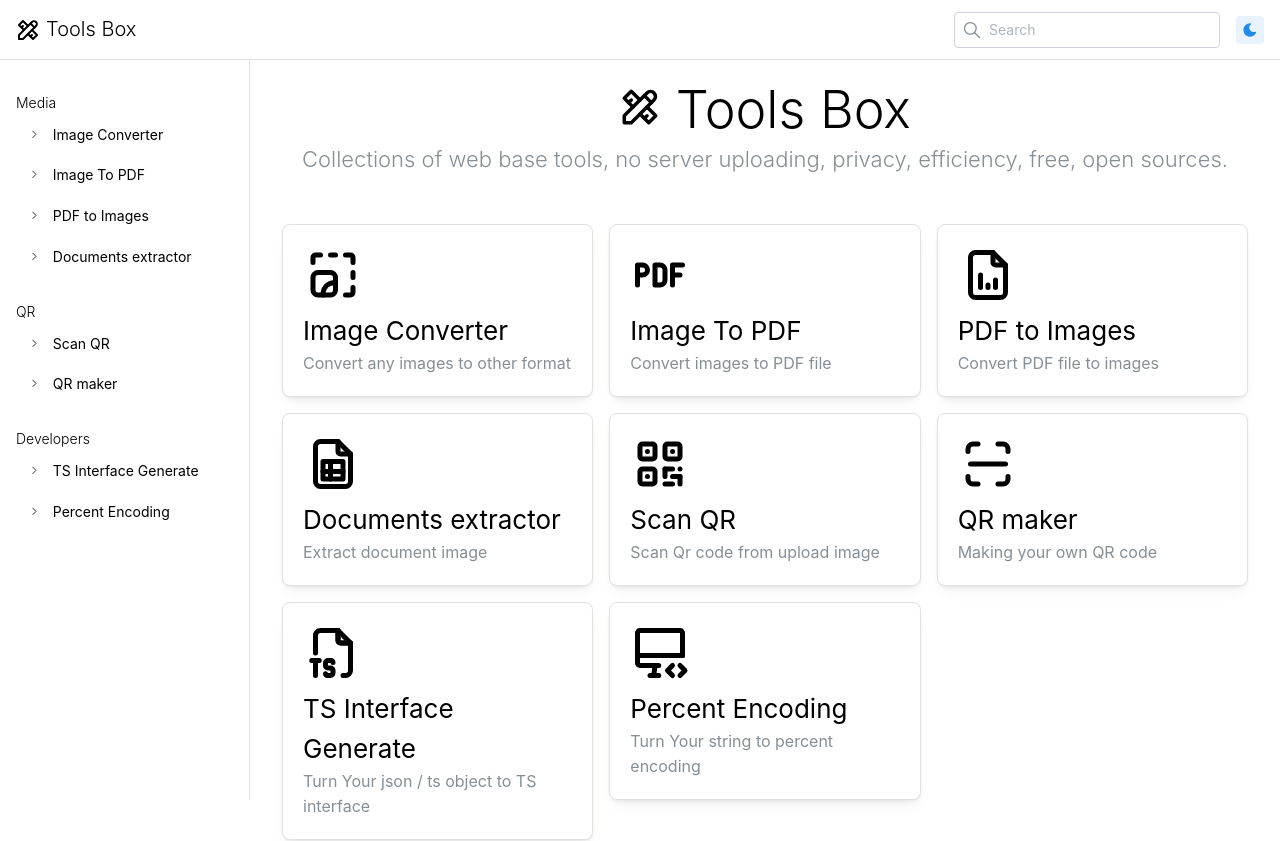
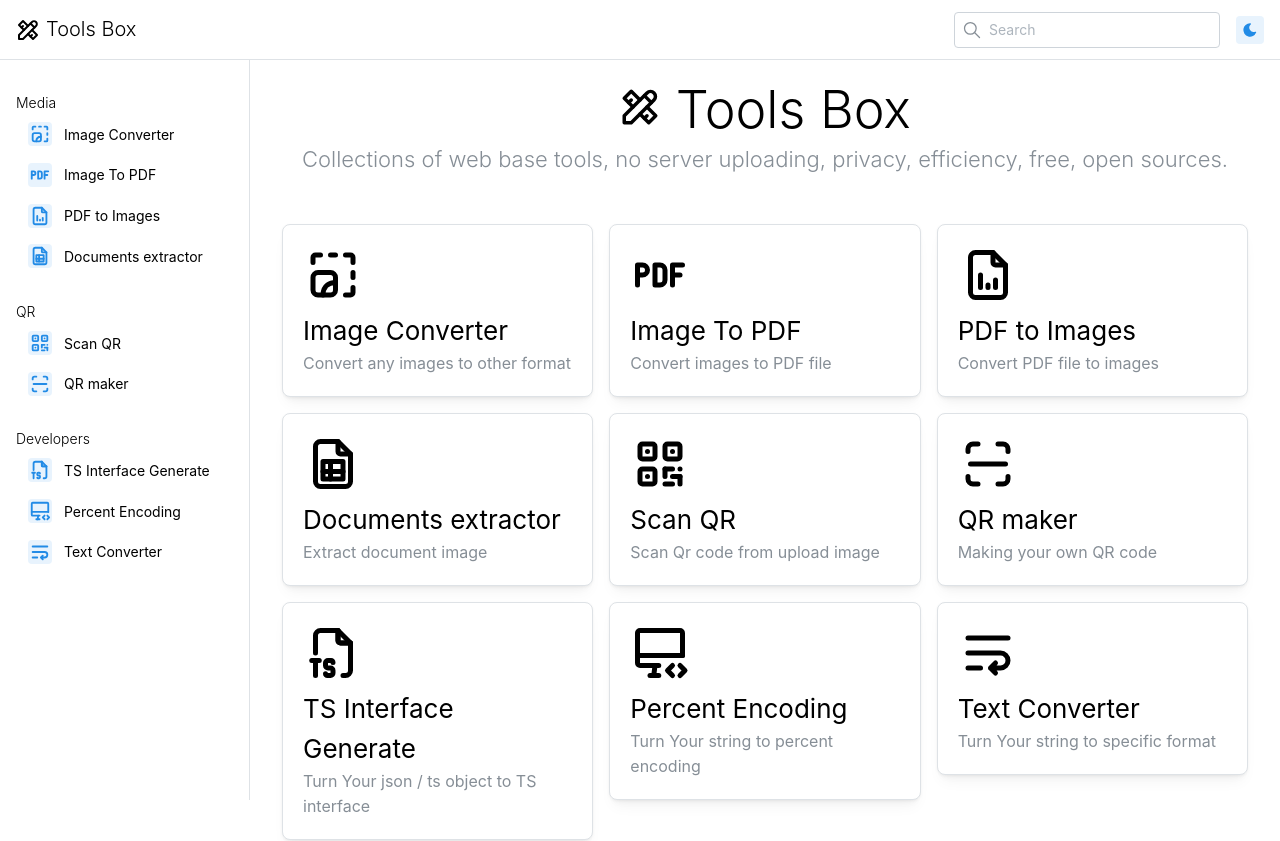
Before and after one commit to r48n34/local-tools, a React (Vite) app: page / in a window 1280 px wide. Shown: the top 841 px of the page. Built offline with nearby package versions, Linux system fonts and the light colour scheme; the HTML template or start-up script is replaced by a standard one.

Commit message:
Add new tools & Better UI

```diff
--- a/src/App.tsx
+++ b/src/App.tsx
@@ -15,7 +15,7 @@ import { Toaster } from 'react-hot-toast';
 import ErrorComp from './components/common/ErrorComp';
 import LoadingPage from './components/common/LoadingPage';
 import Layout from './components/common/Layout';
-import PercentEncoding from './pages/tools/PercentEncoding';
+// import PercentEncoding from './pages/tools/PercentEncoding';
 
 const HomePage = lazy(() => import('./pages/HomePage'));
 const LegalPage = lazy(() => import('./pages/LegalPage'));
@@ -25,6 +25,9 @@ const PdfConvertImage = lazy(() => import('./pages/tools/PdfConvertImage'));
 const ScanQR = lazy(() => import('./pages/tools/ScanQR'));
 const QRmaker = lazy(() => import('./pages/tools/QRmaker'));
 const ScanDocs = lazy(() => import('./pages/tools/ScanDocs'));
+
+const PercentEncoding = lazy(() => import('./pages/tools/PercentEncoding'));
+const TextConvert = lazy(() => import('./pages/tools/TextConvert'));
 
 const GenerateTypes = lazy(() => import('./pages/tools/GenerateTypes'));
 
@@ -73,6 +76,10 @@ export const mainRouteObj = [
                 path: "/percentEncoding",
                 element: <PercentEncoding />,
             },
+            {
+                path: "/textConvert",
+                element: <TextConvert />,
+            },
         ]
     }
 ]
--- a/src/components/common/Layout.tsx
+++ b/src/components/common/Layout.tsx
@@ -1,8 +1,8 @@
-import { AppShell, Burger, Group, ScrollArea, Text, NavLink, UnstyledButton, Box } from '@mantine/core';
+import { AppShell, Burger, Group, ScrollArea, Text, NavLink, UnstyledButton, Box, ThemeIcon } from '@mantine/core';
 import { useDisclosure } from '@mantine/hooks';
 
 import { Outlet, useNavigate } from "react-router-dom";
-import { IconChevronRight, IconTools } from '@tabler/icons-react';
+import { IconTools } from '@tabler/icons-react';
 import SpotLightSearch from './SpotLightSearch';
 import { categoryList } from '../../data/routeData';
 import ToggleThemeBtn from './ToggleThemeBtn';
@@ -77,7 +77,9 @@ function Layout() {
                                     key={v.link}
                                     label={v.labels}
                                     leftSection={
-                                        <IconChevronRight size="0.8rem" stroke={1.5} className="mantine-rotate-rtl" />
+                                        <ThemeIcon variant='light' size={24}>
+                                            {v.icon}
+                                        </ThemeIcon>
                                     }
                                     onClick={() => {
                                         navigate(`/${v.link}`);
--- /dev/null
+++ b/src/components/tools/TextConvert/TextConvertComp.tsx
@@ -0,0 +1,120 @@
+import { Textarea, Divider, Text, Grid, Box } from "@mantine/core";
+import { useState } from "react";
+import CopyBtn from "../../common/CopyBtn";
+import { capitalizeFirstLetterSentences, chaosLetter, lowerFirstLetterSentences } from "../../../utils/textConvert";
+
+function TextConvertComp() {
+
+    const [inputString, setInputString] = useState<string>("");
+
+    return (
+        <>
+            <Textarea
+                label="Input String"
+                description="Your String to convert"
+                placeholder="Input String"
+                value={inputString}
+                onChange={(event) => setInputString(event.currentTarget.value)}
+                autosize
+                minRows={4}
+                maxRows={6}
+            />
+
+            <Text fw={500} fz={14} mt={36}>
+                Output
+            </Text>
+
+            <Divider my="lg" />
+
+            <Grid>
+                <Grid.Col span={{ base: 12, md: 6, lg: 6 }}>
+                    <Box>
+                        <Textarea
+                            label="🔼 Upper Case"
+                            description="All Upper Case Letters"
+                            value={inputString.toUpperCase()}
+                            rightSection={<CopyBtn value={inputString.toUpperCase()} />}
+                            autosize
+                            minRows={4}
+                            maxRows={6}
+                        />
+                    </Box>
+                </Grid.Col>
+
+                <Grid.Col span={{ base: 12, md: 6, lg: 6 }}>
+                    <Box>
+                        <Textarea
+                            label="🔼 First Letter Upper"
+                            description="Each Word First Letter Will Be Upper"
+                            value={capitalizeFirstLetterSentences(inputString)}
+                            rightSection={<CopyBtn value={capitalizeFirstLetterSentences(inputString)} />}
+                            autosize
+                            minRows={4}
+                            maxRows={6}
+                        />
+                    </Box>
+                </Grid.Col>
+
+                <Grid.Col span={{ base: 12, md: 6, lg: 6 }}>
+                    <Box>
+                        <Textarea
+                            label="🔽 Lower Case"
+                            description="All Upper Case Letters"
+                            value={inputString.toLowerCase()}
+                            rightSection={<CopyBtn value={inputString.toLowerCase()} />}
+                            autosize
+                            minRows={4}
+                            maxRows={6}
+                        />
+                    </Box>
+                </Grid.Col>
+
+                <Grid.Col span={{ base: 12, md: 6, lg: 6 }}>
+                    <Box>
+                        <Textarea
+                            label="🔽 First Letter Lower"
+                            description="Each Word First Letter Will Be Lower"
+                            value={lowerFirstLetterSentences(inputString)}
+                            rightSection={<CopyBtn value={lowerFirstLetterSentences(inputString)} />}
+                            autosize
+                            minRows={4}
+                            maxRows={6}
+                        />
+                    </Box>
+                </Grid.Col>
+
+                <Grid.Col span={{ base: 12, md: 6, lg: 6 }}>
+                    <Box>
+                        <Textarea
+                            label="⏭️ Well Trim"
+                            description="Remove All Unnecessary Spacing (Start, End, Middle Multi-spacing)"
+                            value={inputString.replace(/ +(?= )/g, '').split("\n").map( v => v.trim()).join("\n").trim()}
+                            rightSection={<CopyBtn value={inputString.replace(/ +(?= )/g, '').split("\n").map( v => v.trim()).join("\n").trim()} />}
+                            autosize
+                            minRows={4}
+                            maxRows={6}
+                        />
+                    </Box>
+                </Grid.Col>
+
+                <Grid.Col span={{ base: 12, md: 6, lg: 6 }}>
+                    <Box>
+                        <Textarea
+                            label="🌀 Chaos"
+                            description="Random Upper & Lower Letters"
+                            value={chaosLetter(inputString)}
+                            rightSection={<CopyBtn value={chaosLetter(inputString)} />}
+                            autosize
+                            minRows={4}
+                            maxRows={6}
+                        />
+                    </Box>
+                </Grid.Col>
+
+
+            </Grid>
+        </>
+    )
+}
+
+export default TextConvertComp
--- a/src/data/routeData.tsx
+++ b/src/data/routeData.tsx
@@ -1,4 +1,4 @@
-import { IconFileAnalytics, IconImageInPicture, IconPdf, IconScan, IconQrcode,IconFileTypeTs, IconFileSpreadsheet, IconDeviceImacCode } from "@tabler/icons-react";
+import { IconFileAnalytics, IconImageInPicture, IconPdf, IconScan, IconQrcode,IconFileTypeTs, IconFileSpreadsheet, IconDeviceImacCode, IconTextWrap } from "@tabler/icons-react";
 
 export const categoryList = [
     {
@@ -88,6 +88,17 @@ export const categoryList = [
         displayAtHome: true,
         avaiableAtHome: true,
         displayAtNav: true
+    },
+    {
+        labels: "Text Converter",
+        link: "textConvert",
+        desc: "Turn Your string to specific format",
+        icon: <IconTextWrap size={60}/>,
+        categories: "Developers",
+        tags: ["Developers"],
+        displayAtHome: true,
+        avaiableAtHome: true,
+        displayAtNav: true
     }
 ]
 
--- /dev/null
+++ b/src/pages/tools/TextConvert.tsx
@@ -0,0 +1,28 @@
+import { Text, Container } from "@mantine/core";
+import { IconTextWrap } from "@tabler/icons-react";
+import { Helmet } from "react-helmet-async";
+import TextConvertComp from "../../components/tools/TextConvert/TextConvertComp";
+
+function TextConvert() {
+    return (
+        <>
+            <Helmet>
+                <title>Text Convert | Local Tools</title>
+            </Helmet>
+
+            <Container size={"lg"}>
+                <Text ta={"center"} fz={38} fw={300} mb={32} mt={12}>
+                    <IconTextWrap size={30}/> Text Convert
+                </Text>
+
+                <Text ta={"center"} fz={22} fw={300} mt={-34} c='dimmed'>
+                    Your website serverless Text Converter
+                </Text>
+
+                <TextConvertComp />
+            </Container>
+        </>
+    )
+}
+
+export default TextConvert
--- /dev/null
+++ b/src/utils/textConvert.ts
@@ -0,0 +1,31 @@
+/** Upper */
+
+export function capitalizeFirstLetter(val: string) {
+    return String(val).charAt(0).toUpperCase() + String(val).slice(1);
+}
+
+export function capitalizeFirstLetterSentences(val: string) {
+    return val.split(" ")
+        .map( v => v.split("\n").map(k => capitalizeFirstLetter(k)).join("\n") )
+        .join(" ")
+}
+
+/** Lower */
+export function lowerFirstLetter(val: string) {
+    return String(val).charAt(0).toLowerCase() + String(val).slice(1);
+}
+
+export function lowerFirstLetterSentences(val: string) {
+    return val.split(" ")
+        .map( v => v.split("\n").map(k => lowerFirstLetter(k)).join("\n") )
+        .join(" ")
+}
+
+/** Chaos */
+export function chaosLetter(val: string) {
+    return val.split("")
+    .map( s => Math.random() >= 0.5
+        ? s.toUpperCase()
+        : s.toLowerCase()
+    ).join("")
+}
```
Also changed, not shown: 1 other file (tests, documents, lock files or other folders).
